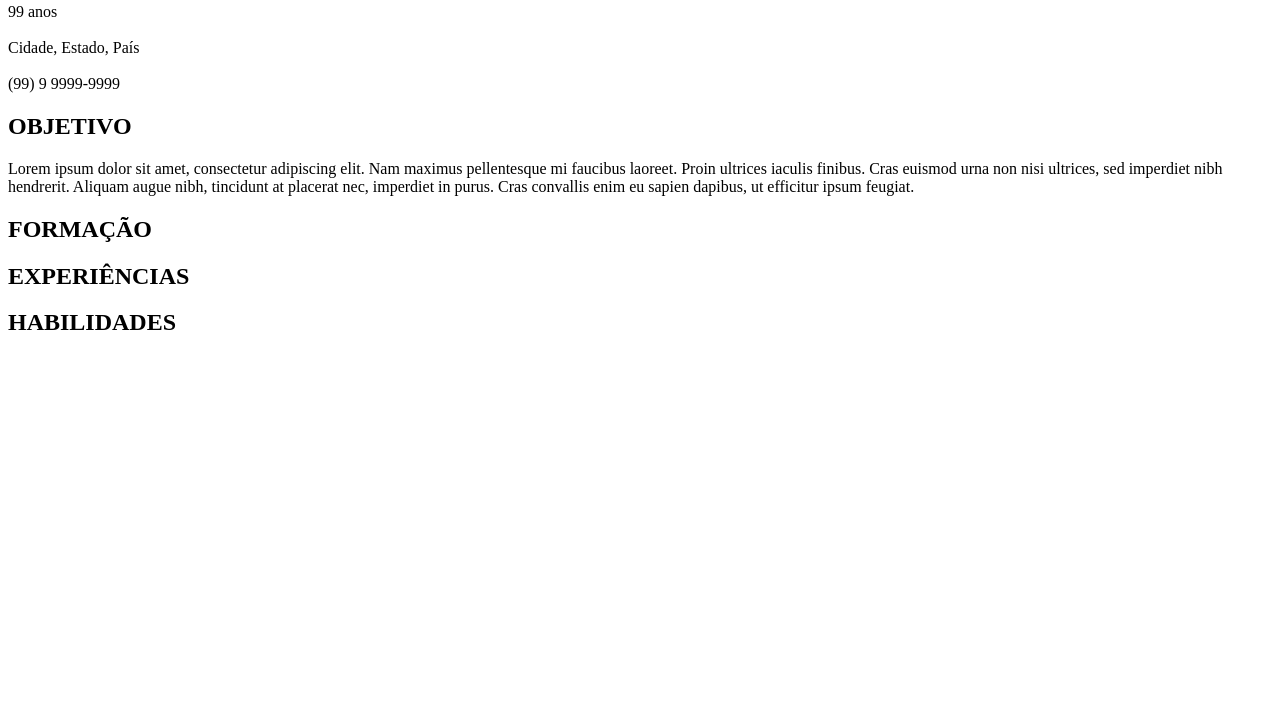
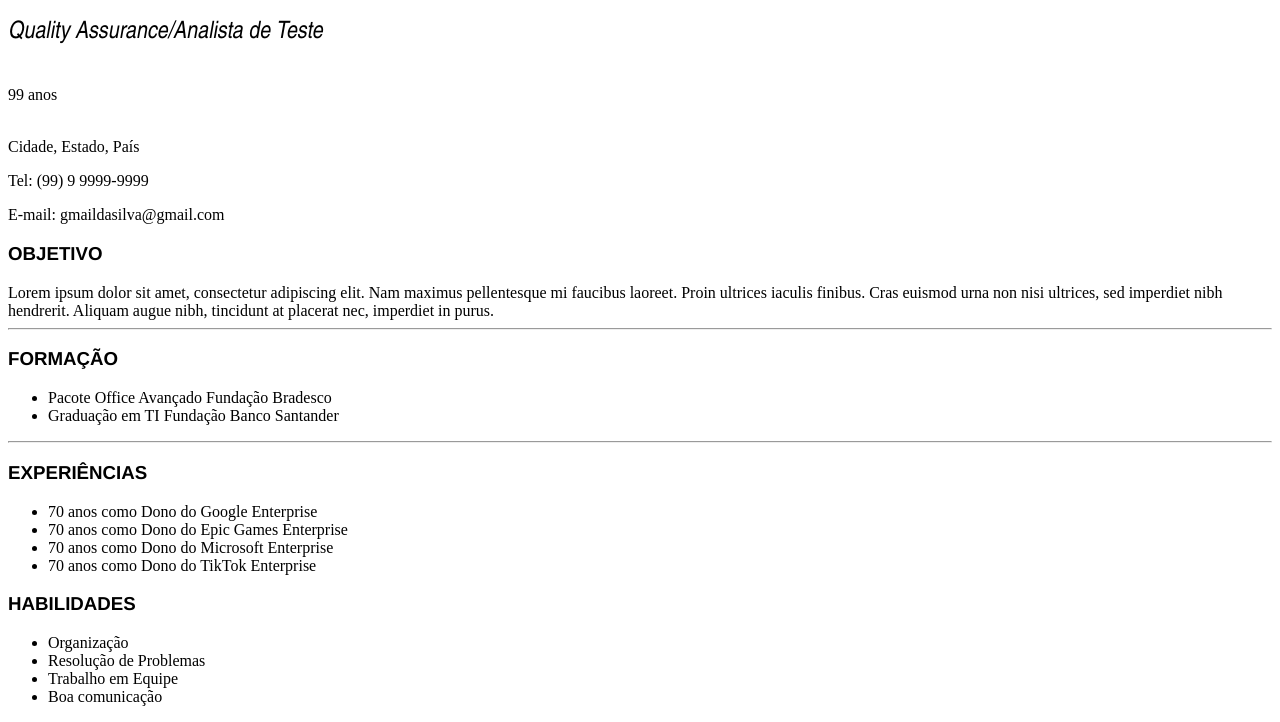
Before and after one commit to GitRodri/hello-world-rodrigo, a plain HTML site: page index.html in a window 1280 px wide. Shown: the part 95-817 px from the top of the page. Drawn offline with Linux system fonts and the light colour scheme.

Commit message:
Atualizações de informações, hierarquia de títulos e adição de css

```diff
--- a/index.html
+++ b/index.html
@@ -4,21 +4,54 @@
     <html lang="pt-br">
     <head>
         <meta charset="UTF-8">
-        <meta name="viewport" content="width=device-width, initial-scale=1.0">
-        <title>Portfólio do Rodrigo</title>
+        <meta name="author" content="GitRodri">
+        <meta name="description" content="Projeto GitRodri Curriculum Vitae">
+        <meta name="keywords" content="Curriculum, Vitae, GitRodri, Projeto, Git">
+
+        <link rel="stylesheet" href="intro.css">
+
+        <title>Currículo GitRodri</title>
     </head>
     <body>
-        <h1> Jakiro Rodrigo Sven da Silva</h1>
-            <p1><br>99 anos</br></p1>
-            <p1><br>Cidade, Estado, País</br></p1>
-            <p1><br>(99) 9 9999-9999</br></p1>
-        <h2> OBJETIVO</h2>
+        <h1> Rodrigo Rodrigo Rodrigo Rodrigo</h1>
+        <h2>Quality Assurance/Analista de Teste</h2>
+
+            <p><br>99 anos</br></p>
+            <p><br>Cidade, Estado, País</br></p>
+            <p>Tel: (99) 9 9999-9999</p>
+            <p>E-mail: gmaildasilva@gmail.com</p>
+
+        <h3> OBJETIVO</h3>
             <p1>Lorem ipsum dolor sit amet, consectetur adipiscing elit.
                 Nam maximus pellentesque mi faucibus laoreet. Proin ultrices iaculis finibus. Cras euismod urna non nisi ultrices, sed imperdiet nibh hendrerit.
-                Aliquam augue nibh, tincidunt at placerat nec, imperdiet in purus. Cras convallis enim eu sapien dapibus, ut efficitur ipsum feugiat.</p1>
-        <h2> FORMAÇÃO</h2>
-        <h2> EXPERIÊNCIAS</h2>
-        <h2> HABILIDADES</h2>
+                Aliquam augue nibh, tincidunt at placerat nec, imperdiet in purus.
+            </p1>
+            <hr></hr>
+
+        <h3> FORMAÇÃO</h3>
+                <ul>
+                    <li>Pacote Office Avançado Fundação Bradesco</li>
+                    <li>Graduação em TI Fundação Banco Santander</li>
+                </ul>
+                <hr></hr>
+
+        <h3> EXPERIÊNCIAS</h3>
+                <ul>
+                    <li> 70 anos como Dono do Google Enterprise</li>
+                    <li> 70 anos como Dono do Epic Games Enterprise</li>
+                    <li> 70 anos como Dono do Microsoft Enterprise</li>
+                    <li> 70 anos como Dono do TikTok Enterprise</li>
+
+                </ul>
+
+        <h3> HABILIDADES</h3>
+                <ul>
+                    <li>Organização</li>
+                    <li>Resolução de Problemas</li>
+                    <li>Trabalho em Equipe</li>
+                    <li>Boa comunicação</li>
+
+                </ul>
     </body>
     </html>
 </head>
```
Also changed, not shown: 1 other file.
